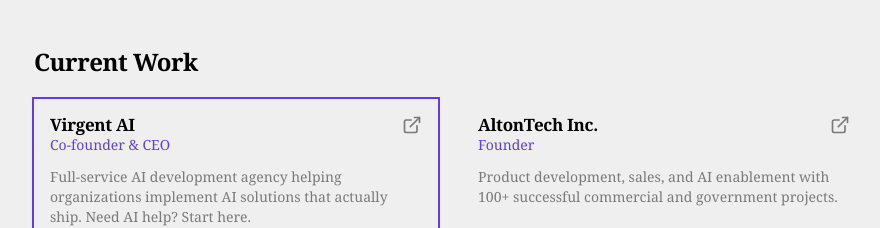
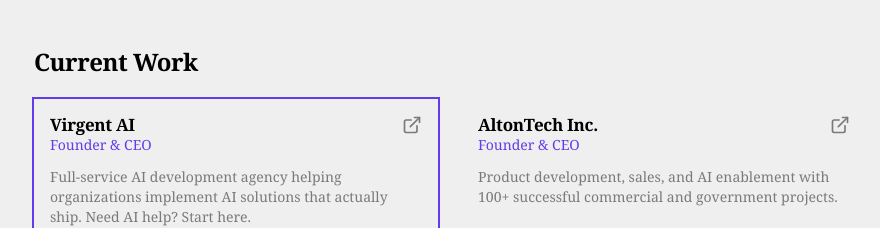
Before and after one commit to mrmetaverse/theinterop, a Next.js app: page /about in a window 1280 px wide. Shown: the part 1840-2068 px from the top of the page, without its empty margins (190-1070 px from the left). Built offline with nearby package versions, Linux system fonts and the light colour scheme; a web font is replaced by a local one.

Commit message:
Fix roles: Virgent AI and AltonTech as Founder & CEO

```diff
--- a/src/app/about/page.tsx
+++ b/src/app/about/page.tsx
@@ -38,14 +38,14 @@
 const companies = [
   {
     name: 'Virgent AI',
-    role: 'Co-founder & CEO',
+    role: 'Founder & CEO',
     description: 'Full-service AI development agency helping organizations implement AI solutions that actually ship. Need AI help? Start here.',
     url: 'https://virgent.ai',
     highlight: true,
   },
   {
     name: 'AltonTech Inc.',
-    role: 'Founder',
+    role: 'Founder & CEO',
     description: 'Product development, sales, and AI enablement with 100+ successful commercial and government projects.',
     url: 'https://alton.tech',
   },
```
